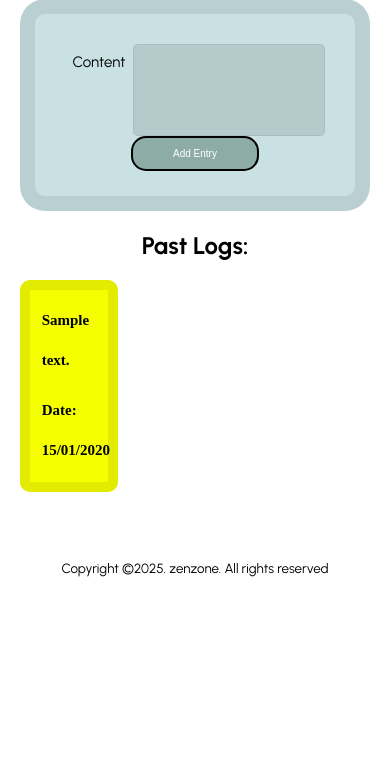
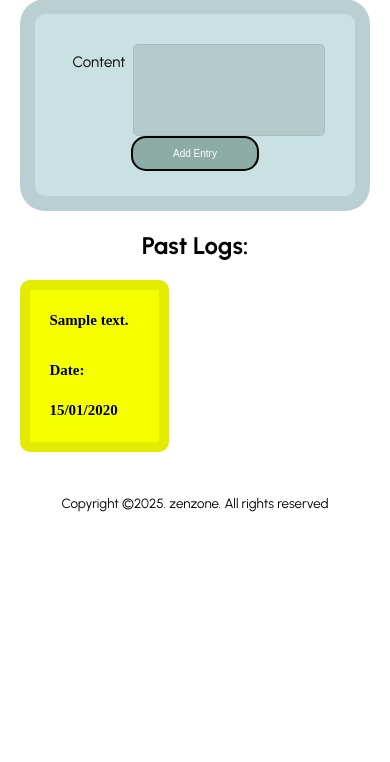
Before and after one commit to cybershade09/zenzone, a Flask app: template templates/daily_journal.html in a window 390 px wide; the page is wider, and only the part inside the window is pictured. Shown: the part 437-1199 px from the top of that part. Run offline with Flask 3, Linux system fonts and the light colour scheme; the template is opened without the code that fills it: values that come from a table or form of the project are taken from there, most other values are stand-ins (such as "Sample title", 1, 10 or a date in 2020); some libraries are stand-ins or nearby versions; some web fonts are replaced.

Commit message:
Update style_2.css

```diff
--- a/static/css/style_2.css
+++ b/static/css/style_2.css
@@ -134,12 +134,14 @@ nav{
 
 .score{
     text-align:center;
-    display: flex;
+    display: center;
+    align-self:  center;
+    margin:0 auto 0 auto;
     flex-direction: column;
     justify-content: center;
-    margin-left: 45%;
-    width:200px;
-    height: 200px;
+    width:100px;
+    height: 100px;
+    padding:50px;
     border-radius: 40px;
     transition-duration: 1s;
     opacity: 0.5;
@@ -541,6 +543,7 @@ h3:hover, .container_4:hover, .container_5:hover {
 
 
 
+
   .animate {
     opacity: 0;
    /* animation: fadeInOut 1s linear forwards;*/
@@ -604,6 +607,7 @@ h3:hover, .container_4:hover, .container_5:hover {
 .start-animation .animate:nth-child(20) { animation-delay: 32.5s; }
 .start-animation .animate:nth-child(21) { animation-delay: 34.0s; }
 .start-animation .animate:nth-child(22) { animation-delay: 35.5s; }
+.start-animation .animate:nth-child(23) { animation-delay: 37.0s; }
 
 
 #startButton{
@@ -650,6 +654,7 @@ h3:hover, .container_4:hover, .container_5:hover {
  .animate:nth-child(15),  .animate:nth-child(16),
  .animate:nth-child(17),  .animate:nth-child(18), .animate:nth-child(19),
  .animate:nth-child(20), .animate:nth-child(21), .animate:nth-child(22)
+
 {
     position: absolute;
     top:  15%;
@@ -660,8 +665,8 @@ h3:hover, .container_4:hover, .container_5:hover {
 
 
 
-.animate:nth-child(1), .animate:nth-child(6), .animate:nth-child(14){
-    position: relative;
+.animate:nth-child(1), .animate:nth-child(6), .animate:nth-child(14), .animate:nth-child(23){
+    position: absolute;
     font-size: 30px;
     top: 50%;
 }
@@ -694,12 +699,41 @@ h3:hover, .container_4:hover, .container_5:hover {
     align-items: center;
 }
 */
+@media screen and (min-width:900px){
+    .pastentries{
+        display: grid;
+        grid-template-columns: repeat(4, 1fr);
+        grid-template-rows: repeat(4, auto);
+        gap: 10px;
+    }
+    .log{
+        min-width:75%;
+    }
+}
 
-.pastentries{
-    display: grid;
-    grid-template-columns: repeat(4, 1fr);
-    grid-template-rows: repeat(4, auto);
-    gap: 10px;
+@media screen and (max-width:900px){
+    .pastentries{
+        display: grid;
+        grid-template-columns: repeat(3, 1fr);
+        grid-template-rows: repeat(3, auto);
+        gap: 5px;
+    }
+    .log{
+        min-width:75%;
+    }
+}
+
+@media screen and (max-width:400px){
+    .pastentries{
+        display: grid;
+        grid-template-columns: repeat(2, 1fr);
+        grid-template-rows: repeat(2, auto);
+        gap: 5px;
+        width:100%;
+    }
+    .log{
+        min-width:75%;
+    }
 }
 .title{
     display: flex;
```
